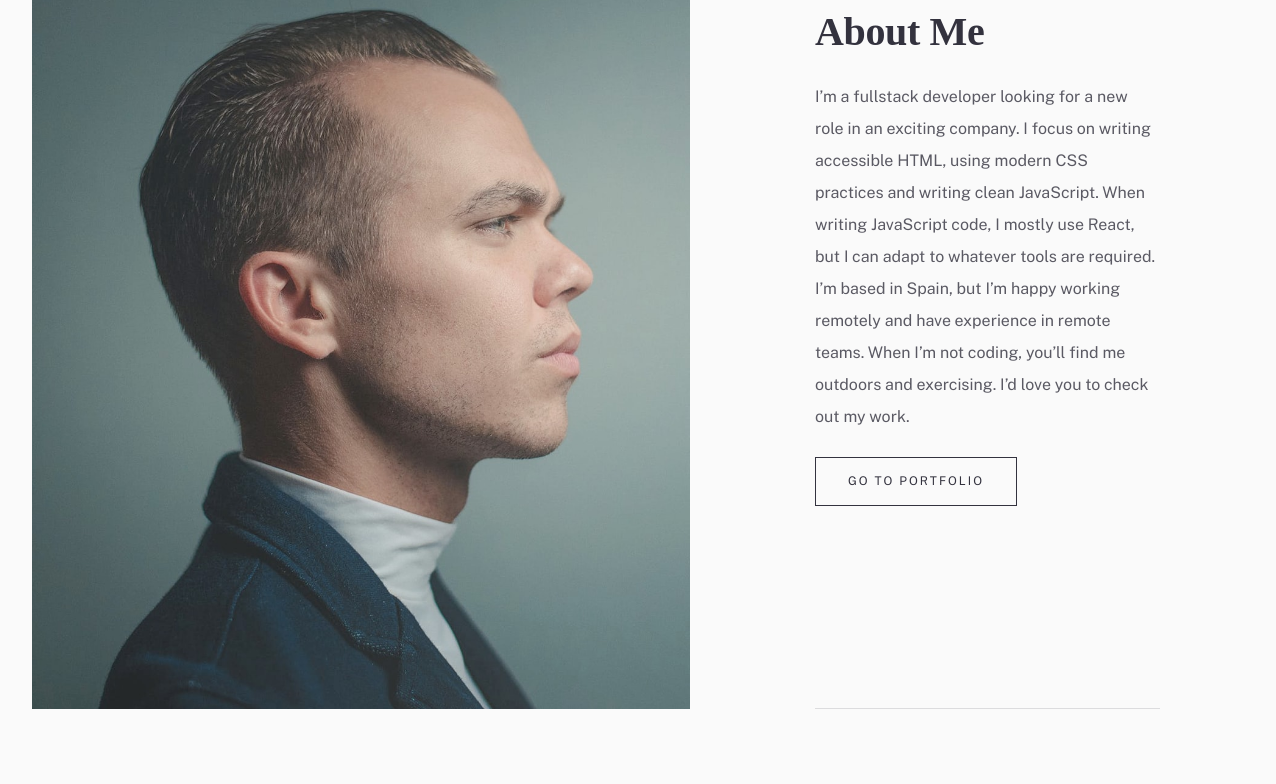
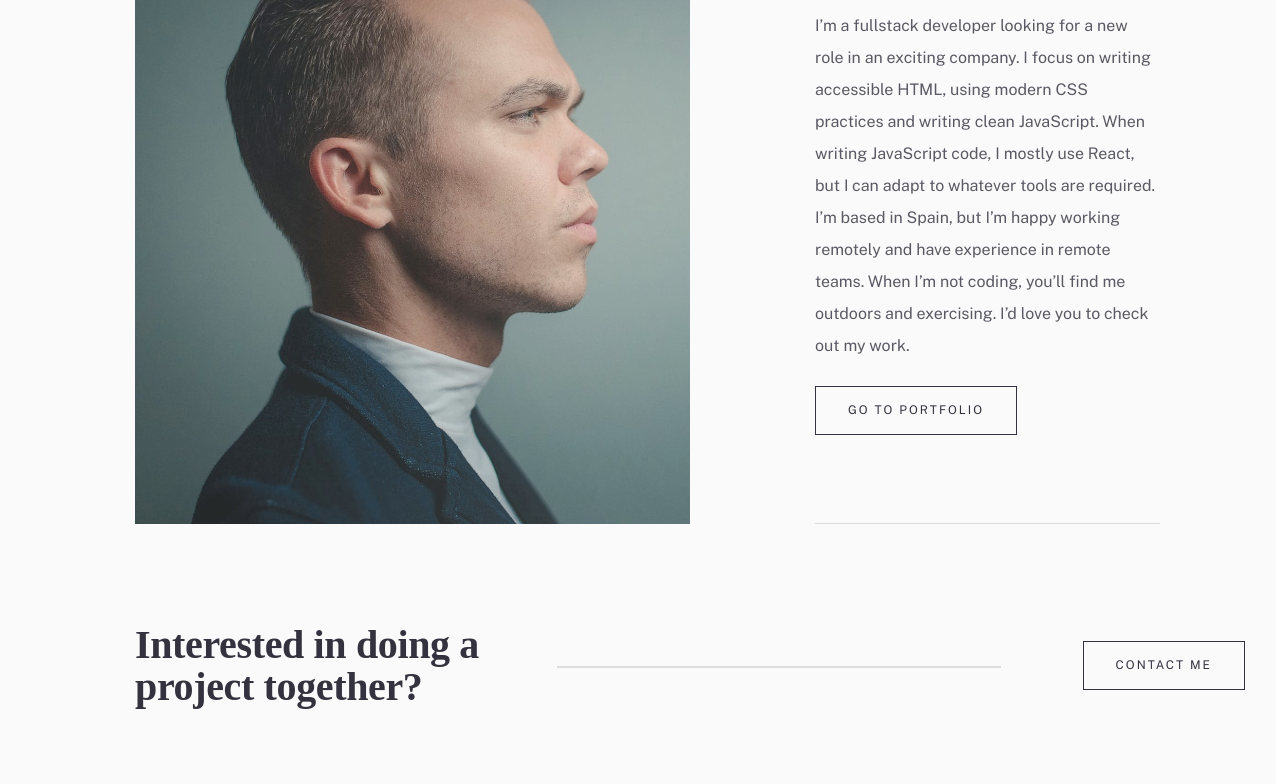
Before and after one commit to xaviguasch/minimalist-portfolio-website-frontendmentor-prac, a React (Create React App) app: page / in a window 1536 px wide. Shown: the part 945-1729 px from the top of the page, without its empty margins (78-1354 px from the left). Built offline with nearby package versions, Linux system fonts and the light colour scheme; a web font is replaced by a local one.

Commit message:
added Wrapper class in index.css to ultrawide views

```diff
--- a/src/index.css
+++ b/src/index.css
@@ -254,4 +254,12 @@ textarea {
 
 /* Wide monitor */
 @media (min-width: 1440px) {
+  /* UTILITY STYLES */
+  .wrapper {
+    padding: 64px 165px 150px;
+    gap: 54px;
+
+    max-width: 1440px;
+    margin: 0 auto;
+  }
 }
```
